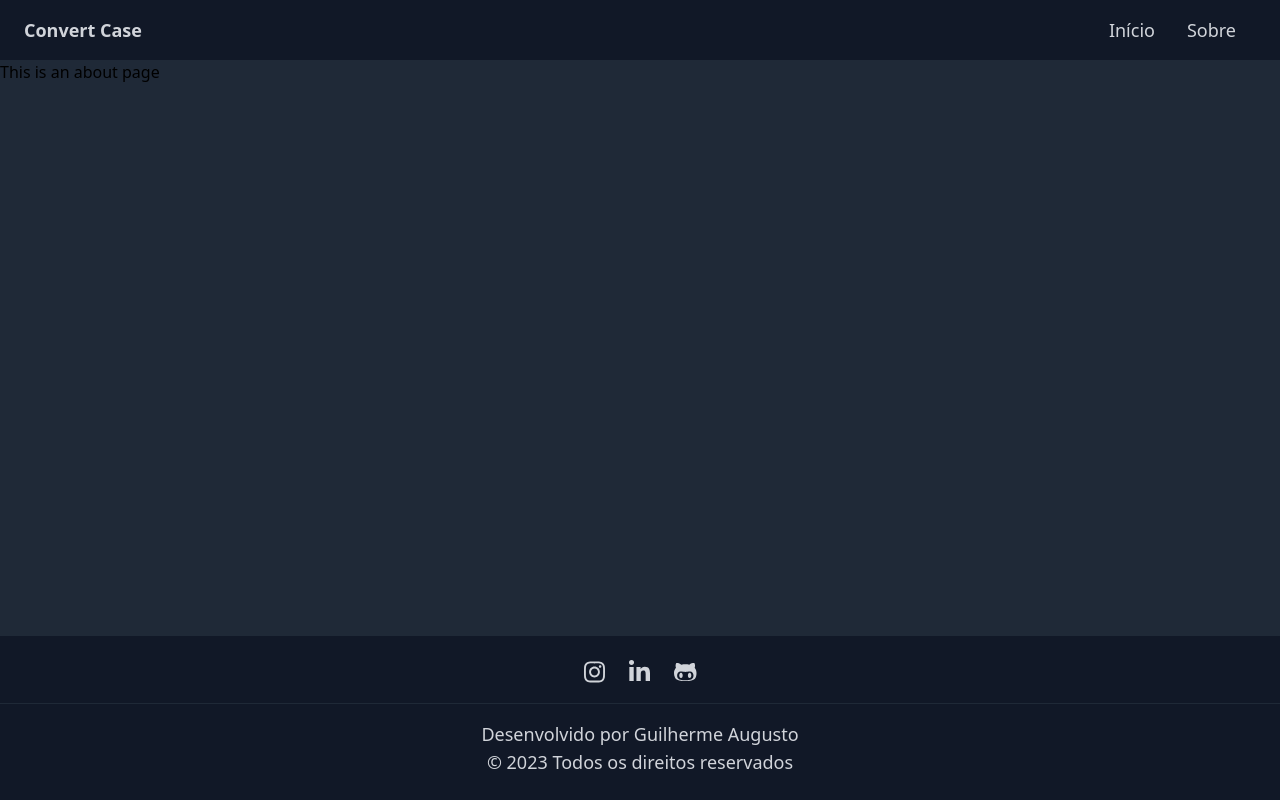
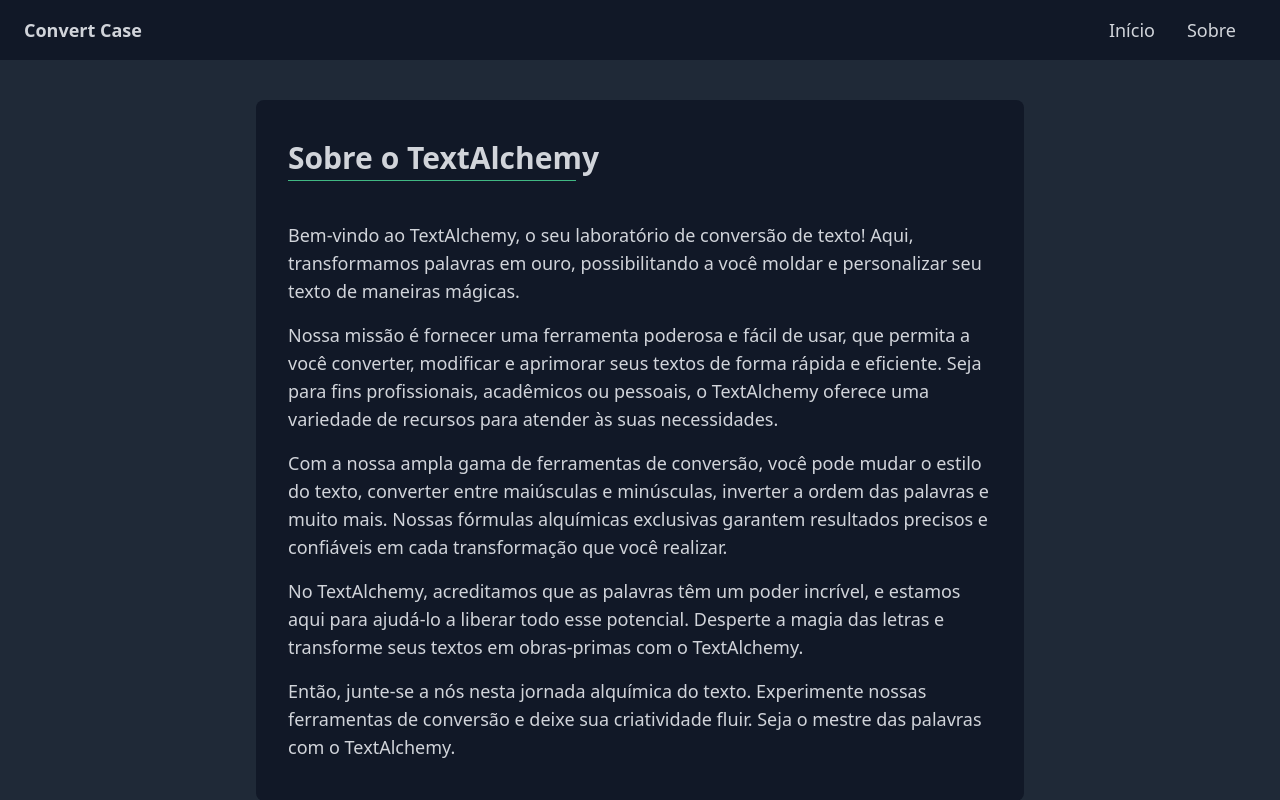
Before and after one commit to Guilherme-px/vue-text-convert, a Vue app: page /sobre in a window 1280 px wide. Shown: the top 800 px of the page. Built offline with nearby package versions, Linux system fonts and the light colour scheme.

Commit message:
tests and about view, and changes to the footer style

```diff
--- a/src/components/footer/AppFooter.vue
+++ b/src/components/footer/AppFooter.vue
@@ -1,6 +1,6 @@
 <template>
     <footer class="bg-gray-900 text-font-color py-6">
-        <div class="flex justify-center space-x-6">
+        <div class="flex justify-center items-center space-x-4">
             <a
                 target="_blank"
                 href="https://www.instagram.com/guilherme_jsx/"
@@ -11,6 +11,7 @@
                     class="hover:text-light-green text-2xl"
                 />
             </a>
+            <div class="w-4 h-px bg-light-green"></div>
             <a
                 target="_blank"
                 href="https://www.linkedin.com/in/guilherme-augusto-da-silva/"
@@ -21,6 +22,7 @@
                     class="hover:text-light-green text-2xl"
                 />
             </a>
+            <div class="w-4 h-px bg-light-green"></div>
             <a target="_blank" href="https://github.com/Guilherme-px" data-testid="link-github">
                 <font-awesome-icon
                     icon="fa-brands fa-github-alt"
@@ -28,9 +30,11 @@
                 />
             </a>
         </div>
-        <div class="bg-gray-800 h-px my-4"></div>
-        <div class="mt-4 text-center text-lg">
-            <p data-testid="text-dev">Desenvolvido por Guilherme Augusto</p>
+        <div class="bg-light-green h-px my-4"></div>
+        <div class="mt-4 mx-10 text-center text-lg">
+            <p data-testid="text-dev" class="mb-3">
+                <strong class="text-light-green">Desenvolvido por:</strong> Guilherme Augusto
+            </p>
             <p data-testid="text-copy" class="text-font-color">
                 &copy; 2023 Todos os direitos reservados
             </p>
--- a/src/views/AboutView.vue
+++ b/src/views/AboutView.vue
@@ -1,5 +1,37 @@
 <template>
-    <div class="about">
-        <h1>This is an about page</h1>
+    <div class="p-10">
+        <div class="max-w-3xl mx-auto p-10 sm:px-6 lg:px-8 bg-gray-900 rounded-lg overflow-hidden">
+            <h2 data-testid="title" class="text-3xl leading-9 font-semibold text-font-color mb-6">
+                Sobre o TextAlchemy
+                <div class="border-b border-light-green mb-10 mt-1 w-72"></div>
+            </h2>
+            <p data-testid="paragraph-1" class="text-lg leading-7 text-font-color">
+                Bem-vindo ao TextAlchemy, o seu laboratório de conversão de texto! Aqui,
+                transformamos palavras em ouro, possibilitando a você moldar e personalizar seu
+                texto de maneiras mágicas.
+            </p>
+            <p data-testid="paragraph-2" class="text-lg leading-7 text-font-color mt-4">
+                Nossa missão é fornecer uma ferramenta poderosa e fácil de usar, que permita a você
+                converter, modificar e aprimorar seus textos de forma rápida e eficiente. Seja para
+                fins profissionais, acadêmicos ou pessoais, o TextAlchemy oferece uma variedade de
+                recursos para atender às suas necessidades.
+            </p>
+            <p data-testid="paragraph-3" class="text-lg leading-7 text-font-color mt-4">
+                Com a nossa ampla gama de ferramentas de conversão, você pode mudar o estilo do
+                texto, converter entre maiúsculas e minúsculas, inverter a ordem das palavras e
+                muito mais. Nossas fórmulas alquímicas exclusivas garantem resultados precisos e
+                confiáveis em cada transformação que você realizar.
+            </p>
+            <p data-testid="paragraph-4" class="text-lg leading-7 text-font-color mt-4">
+                No TextAlchemy, acreditamos que as palavras têm um poder incrível, e estamos aqui
+                para ajudá-lo a liberar todo esse potencial. Desperte a magia das letras e
+                transforme seus textos em obras-primas com o TextAlchemy.
+            </p>
+            <p data-testid="paragraph-5" class="text-lg leading-7 text-font-color mt-4">
+                Então, junte-se a nós nesta jornada alquímica do texto. Experimente nossas
+                ferramentas de conversão e deixe sua criatividade fluir. Seja o mestre das palavras
+                com o TextAlchemy.
+            </p>
+        </div>
     </div>
 </template>
```
Also changed, not shown: 2 other files (tests, documents, lock files or other folders).
